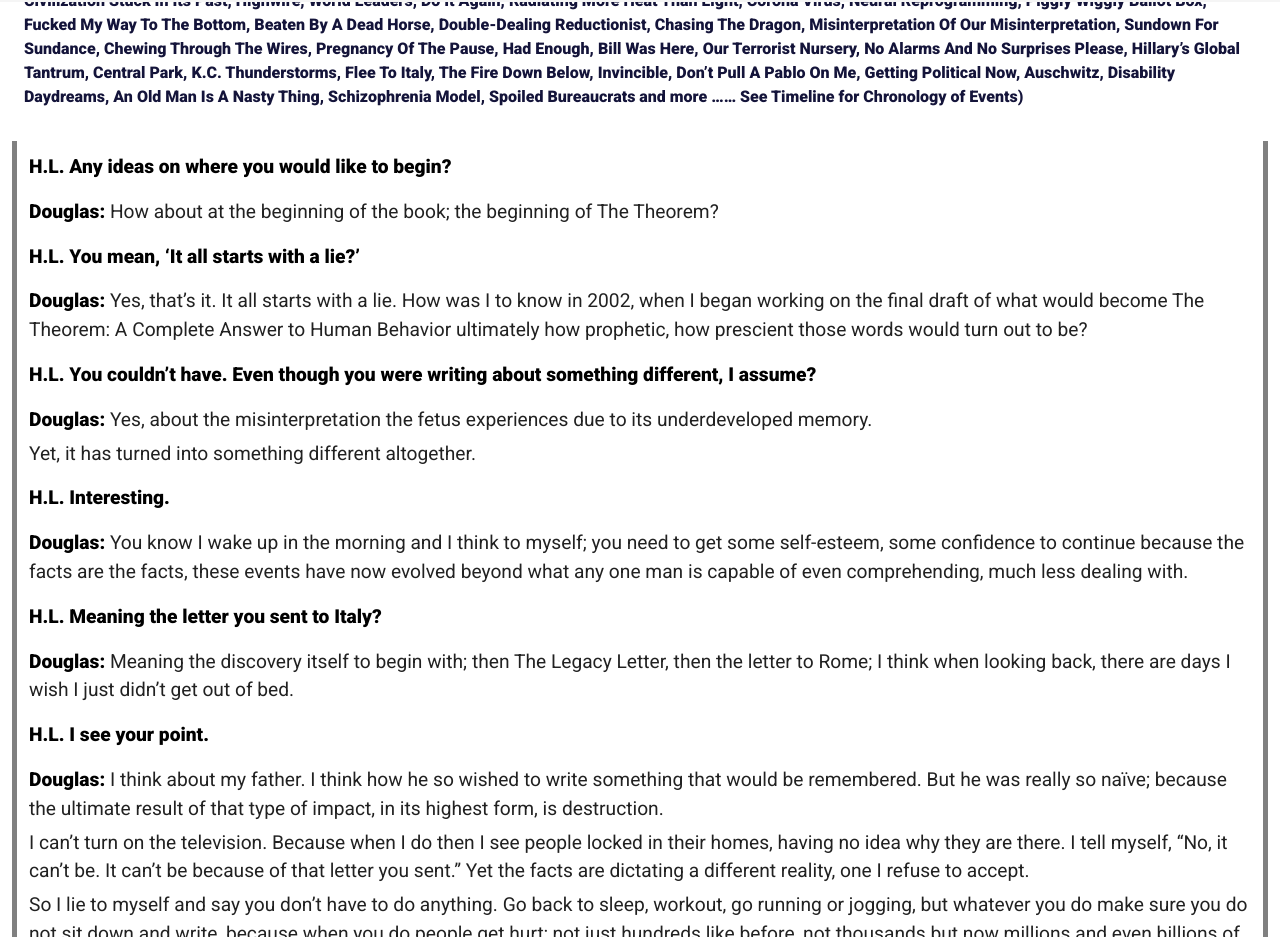
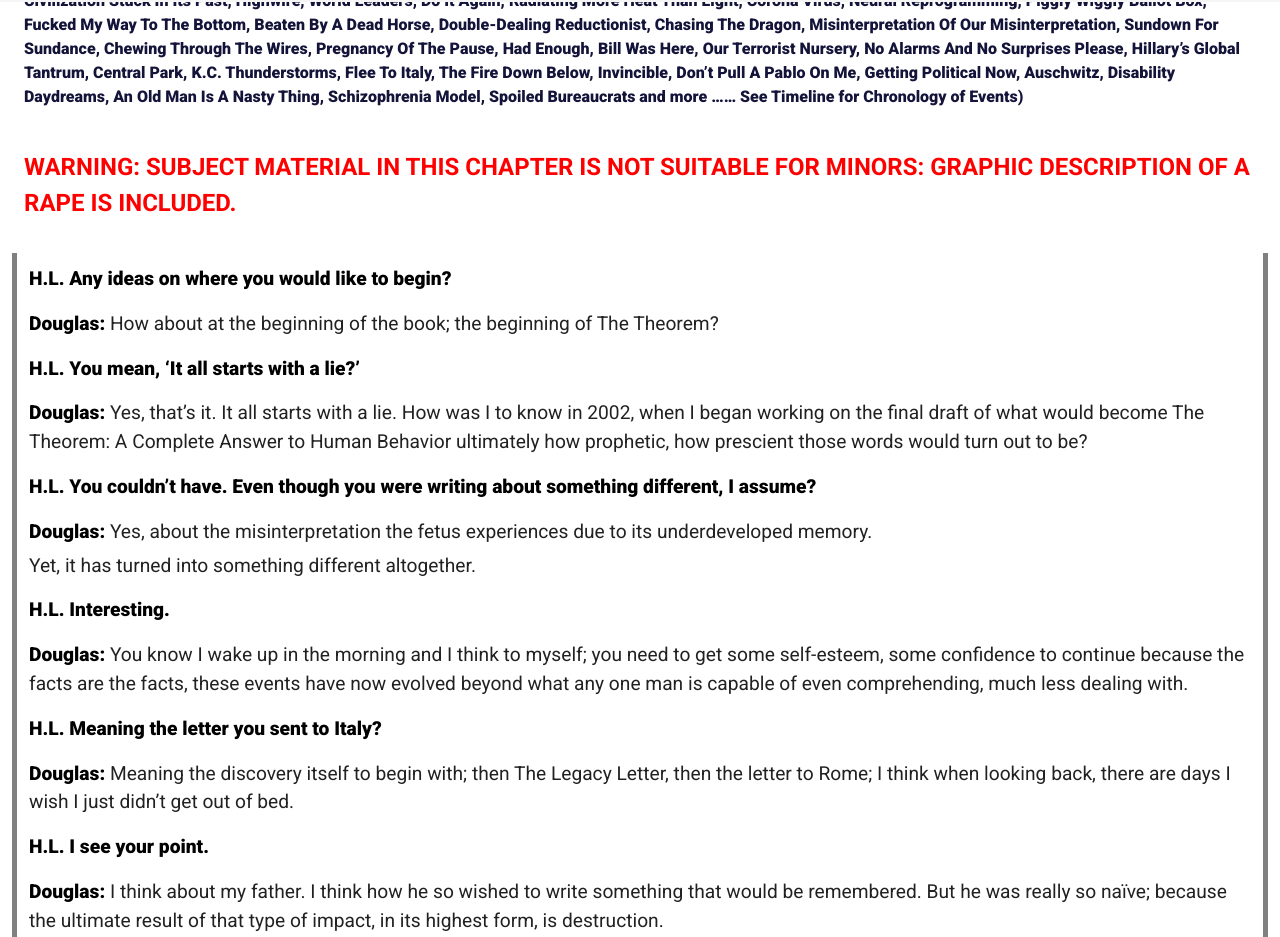
Before and after one commit to JesseStew/ode-to-martha-mitchell, a Vue app: page /day-five in a window 1280 px wide. Shown: the part 798-1735 px from the top of the page. Built offline with nearby package versions, Linux system fonts and the light colour scheme.

Commit message:
Day5 warning, Contact update

```diff
--- a/src/App.vue
+++ b/src/App.vue
@@ -30,6 +30,11 @@
 </script>
 
 <style>
+.graphic-material {
+    color: red;
+    font-weight: bold;
+    font-size: 1.5em;
+}
 .break {
     display: block;
     height: 5px;
--- a/src/views/Contact.vue
+++ b/src/views/Contact.vue
@@ -26,14 +26,8 @@
 					<span style="font-weight: bold;">Radio Dave:</span> Audio Consultant<br />
 
 					<span style="font-weight: bold;">Professor Filip:</span> Languages/ Interpretations<br />
-<span style="font-weight: bold;">Boss Potter:</span> Completion Financing
-</p>
-<p class="px-5">
-While all team leaders feel their team is special, this group of hard-working, mostly young people were particularly devoted to this work. All of these brave individuals also put their personal safety at risk to accomplish this project. So proud of them.
-</p>
-<p class="px-5">
-Thank you so very much!<br />
-Douglas
+					<span style="font-weight: bold;">Boss Potter:</span> Completion Financing<br />
+					<span style="font-weight: bold;">Professor Erna:</span> Languages/ Grammar
 				</p>
 			</v-col>
 			<v-col cols="12" sm="6">
@@ -64,6 +58,22 @@
 				</p>
 			</v-col>
 			<v-col cols="12">
+				<p class="px-5">
+					While all team leaders feel their team is special, this group of hard-working, mostly young people were particularly devoted to this work. All of these brave individuals also put their personal safety at risk to accomplish this project. So proud of them.
+				</p>
+			</v-col>
+			<v-col class="text-h6 text-center" cols="12">
+				<p style="margin-top: -20px" class="px-5">
+					Thank you so very much!<br />
+					Douglas
+				</p>
+			</v-col>
+			<v-col class="text-h5 text-center" cols="12">
+				<p class="px-5 bold">
+					Dit boek is opgedragen aan Karin en onze kinderen.
+				</p>
+			</v-col>
+			<v-col cols="12">
 				<v-img class=".ml-auto" :src="require('../assets/images/headshot.jpg')" :lazy-src="require('../assets/images/headshot_lazy.jpg')">
 				</v-img>
 			</v-col>
--- a/src/views/DayFive.vue
+++ b/src/views/DayFive.vue
@@ -14,6 +14,12 @@
 					(Ride My Seesaw, Dopamine, Mastering The Tightrope, Magic Beans, Jeremiah Johnson, Checking Out, Pandemic Coincidence, Lying To Myself, Martha Mitchell, Satan’s Daughter, The Candyman, Pope Francis, Chinese Spy, A Dangerous Proposal, Alien, Tropical Island, Negative Symptoms, Theorem 101, It All Starts With A Lie, Becoming Picasso, Desperately Seeking Deception, Same Old Song And Dance, How To Steal An Election, Welcome To My Nightmare, Dancing With Mr. D, Teflon Don 2.0, Gotcha, Non-Sanitized Version, Watergate, First Fear Not Relieved, Boy Blue, Can You See The Real Me, A Sissy Slap, The Kick Inside, Born Into Conspiracy, No Rats To Speak Of, Civilization Stuck In Its Past, Highwire, World Leaders, Do It Again, Radiating More Heat Than Light, Corona Virus, Neural Reprogramming, Piggly Wiggly Ballot Box, Fucked My Way To The Bottom, Beaten By A Dead Horse, Double-Dealing Reductionist, Chasing The Dragon, Misinterpretation Of Our Misinterpretation, Sundown For Sundance, Chewing Through The Wires, Pregnancy Of The Pause, Had Enough, Bill Was Here, Our Terrorist Nursery, No Alarms And No Surprises Please, Hillary’s Global Tantrum, Central Park, K.C. Thunderstorms, Flee To Italy, The Fire Down Below, Invincible, Don’t Pull A Pablo On Me, Getting Political Now, Auschwitz, Disability Daydreams, An Old Man Is A Nasty Thing, Schizophrenia Model, Spoiled Bureaucrats and more …… See Timeline for Chronology of Events)
 				</p>
 			</v-col>
+			<v-col cols="12">
+				<p class="graphic-material">
+					WARNING: SUBJECT MATERIAL IN THIS CHAPTER IS NOT SUITABLE FOR MINORS:
+					GRAPHIC DESCRIPTION OF A RAPE IS INCLUDED.
+				</p>
+			</v-col>
 			<v-col cols="12" class="main-text text-border">
 				<p class="h-l">
 	H.L. Any ideas on where you would like to begin?
```
Lines whose indentation alone changed are shown as unchanged.
